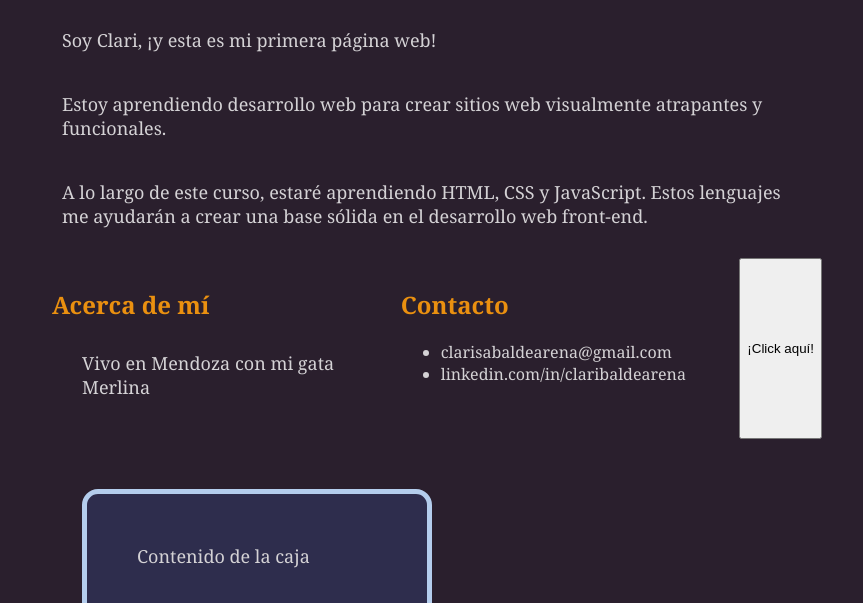
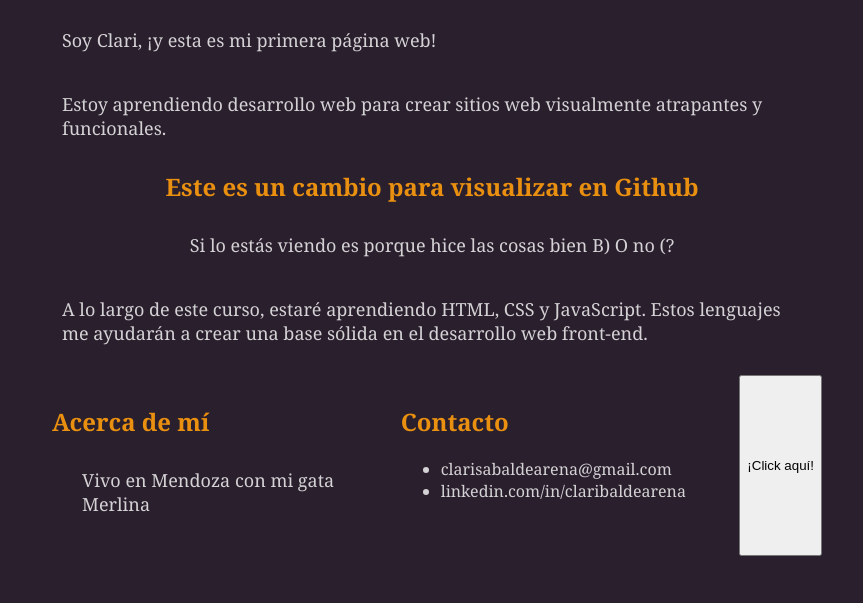
Before and after one commit to clari-bal/miprimerapagina, a plain HTML site: page index.html in a window 1280 px wide. Shown: the part 130-733 px from the top of the page, without its empty margins (208-1071 px from the left). Drawn offline with Linux system fonts and the light colour scheme.

Commit message:
mi primera confirmación de actualización

```diff
--- a/index.html
+++ b/index.html
@@ -16,7 +16,12 @@
         Estoy aprendiendo desarrollo web para crear sitios web visualmente
         atrapantes y funcionales.
       </p>
-
+<div class="greeting">
+<h2>
+  Este es un cambio para visualizar en Github
+</h2>
+<p>Si lo estás viendo es porque hice las cosas bien B) O no (? </p>
+</div>
       <p>
         A lo largo de este curso, estaré aprendiendo HTML, CSS y JavaScript.
         Estos lenguajes me ayudarán a crear una base sólida en el desarrollo web
--- a/styles.css
+++ b/styles.css
@@ -58,6 +58,9 @@ h2 {
     }
   }
 
+  .greeting {
+    text-align: center;
+  }
 
 /* rgb(206,100,112) */
 /* 3B2C35 raisin black */
```
